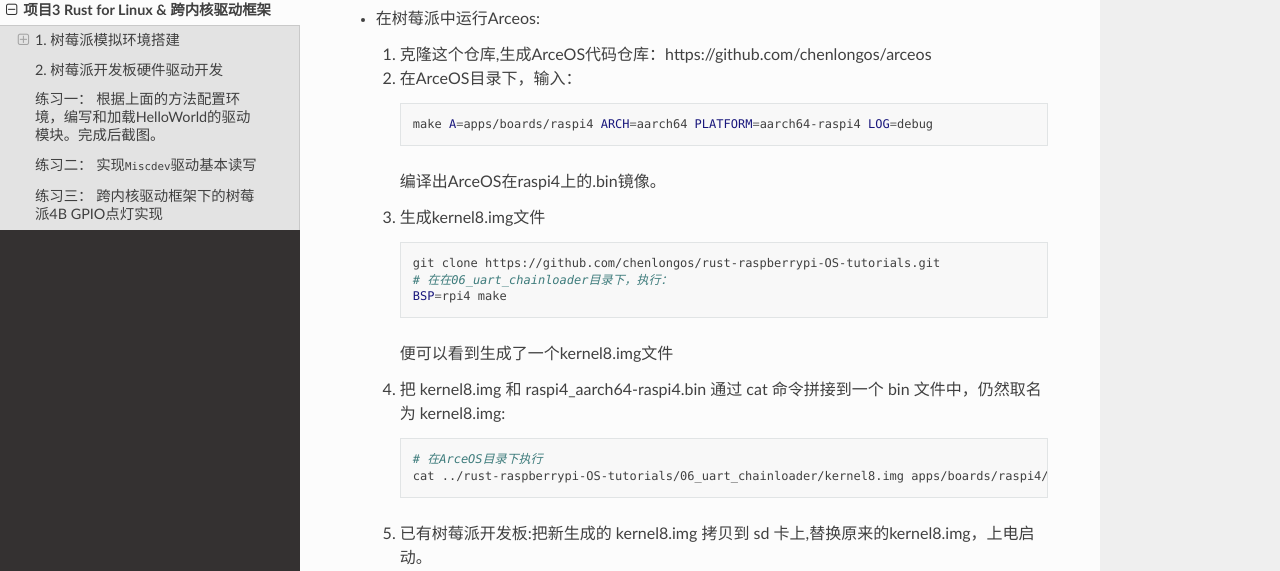
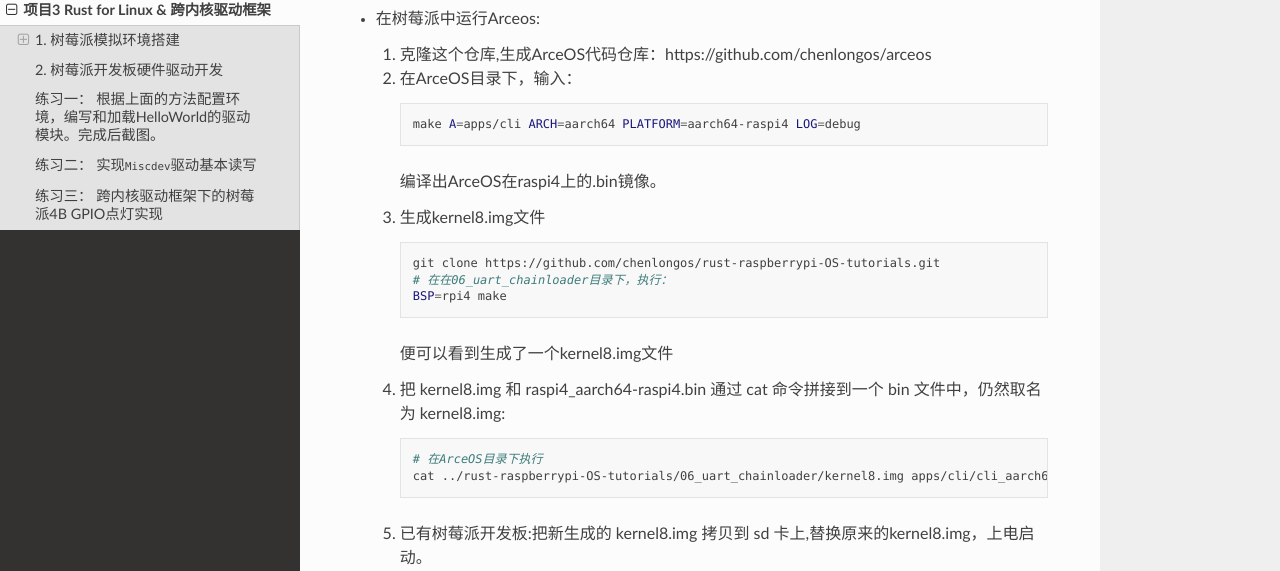
Before and after one commit to TommHeaven/readthedocs, a Sphinx documentation site: the page built from docs/source/R4L.md, in a window 1280 px wide and 900 px high, scrolled down 7038 px. Shown: the part 143-714 px from the top of the window. Built offline with Sphinx 7.4.7 and the Read the Docs theme 2.0.0, drawn with Linux system fonts in a browser that asks for light colours.

Commit message:
Update R4L.md about exercise 3

````diff
--- a/docs/source/R4L.md
+++ b/docs/source/R4L.md
@@ -285,7 +285,7 @@ sudo nmcli c down 'Wired connection 1' && sudo nmcli c up 'Wired connection 1'
     2. 在ArceOS目录下，输入：
 
         ```shell
-        make A=apps/boards/raspi4 ARCH=aarch64 PLATFORM=aarch64-raspi4 LOG=debug
+        make A=apps/cli ARCH=aarch64 PLATFORM=aarch64-raspi4 LOG=debug
         ```
         编译出ArceOS在raspi4上的.bin镜像。
     3. 生成kernel8.img文件
@@ -298,7 +298,7 @@ sudo nmcli c down 'Wired connection 1' && sudo nmcli c up 'Wired connection 1'
     4. 把 kernel8.img 和 raspi4_aarch64-raspi4.bin 通过 cat 命令拼接到一个 bin 文件中，仍然取名为 kernel8.img:
         ```shell
         # 在ArceOS目录下执行
-        cat ../rust-raspberrypi-OS-tutorials/06_uart_chainloader/kernel8.img apps/boards/raspi4/raspi4_aarch64-raspi4.bin > kernel8.img
+        cat ../rust-raspberrypi-OS-tutorials/06_uart_chainloader/kernel8.img apps/cli/cli_aarch64-raspi4.bin > kernel8.img
         ```
     5. 已有树莓派开发板:把新生成的 kernel8.img 拷贝到 sd 卡上,替换原来的kernel8.img，上电启动。
     6. 在qemu模拟器中运行:
````
